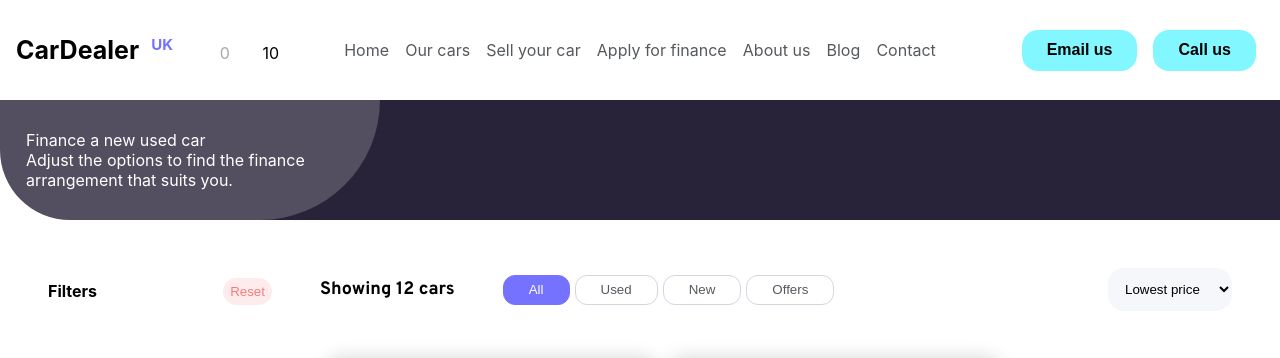
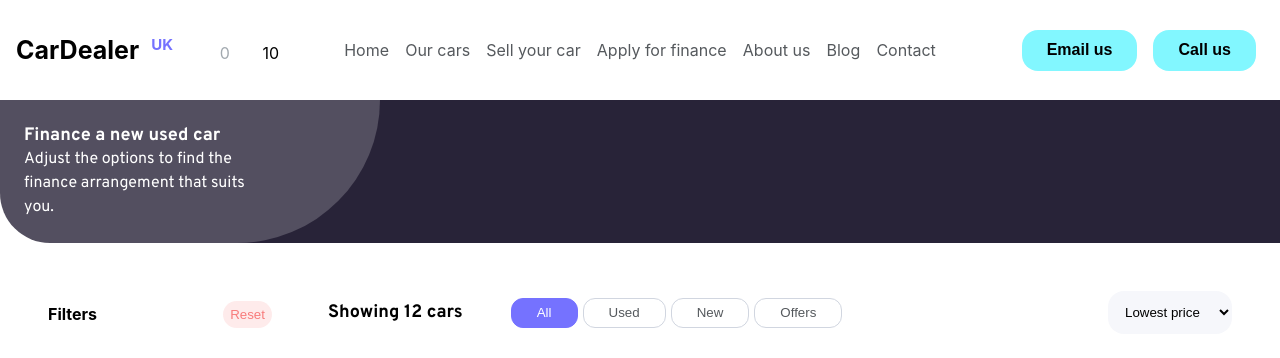
Before and after one commit to Danielvermel/carDealer-uk-layouts-test, a Nuxt app: page / in a window 1280 px wide. Shown: the top 358 px of the page. Built offline with nearby package versions, Linux system fonts and the light colour scheme; some icons are missing.

Commit message:
improve finance banner and add new scss

```diff
--- a/assets/css/main.scss
+++ b/assets/css/main.scss
@@ -25,7 +25,9 @@ ul {
    color: #FFFFFF;
 }
 
-
+.text-black{
+    color: #000000;
+}
 
 // Flexbox classes
 .flexbox-container {
@@ -39,80 +41,21 @@ ul {
     align-items: center;
 }
 
-.flexbox-item-2{
-    -ms-flex:0 0 16%;
-    flex:0 0 16%;
-    max-width:16%
-}
-
-.flexbox-item-3{
-    -ms-flex:0 0 25%;
-    flex:0 0 25%;
-    max-width:25%
-}
-
-.flexbox-item-4{
-    -ms-flex:0 0 33%;
-    flex:0 0 33%;
-    max-width:33%
-}
-
-.flexbox-item-5{
-    -ms-flex:0 0 41%;
-    flex:0 0 41%;
-    max-width:41%
-}
-
-.flexbox-item-6{
-    -ms-flex:0 0 50%;
-    flex:0 0 50%;
-    max-width:50%
-}
-
-.flexbox-item-7{
-    -ms-flex:0 0 58%;
-    flex:0 0 58%;
-    max-width:58%
-}
-
-.flexbox-item-8{
-    -ms-flex:0 0 66%;
-    flex:0 0 66%;
-    max-width:66%
-}
-
-.flexbox-item-9{
-    -ms-flex:0 0 75%;
-    flex:0 0 75%;
-    max-width:75%
-}
-
-.flexbox-item-10{
-    -ms-flex:0 0 83%;
-    flex:0 0 83%;
-    max-width:83%
-}
-
-.flexbox-item-11{
-    -ms-flex:0 0 91%;
-    flex:0 0 91%;
-    max-width:91%
-}
-
-.flexbox-item-12{
-    -ms-flex:0 0 100%;
-    flex:0 0 100%;
-    max-width:100%
-}
-
 .justify-content-between {
     justify-content: space-between;
 }
 
-.flexbox-item-5 {
-    width: 190px;
+$flexoptions: 12%, 16%, 25%, 33%, 41%, 50%, 58%, 66%, 75%, 83%, 91%, 100%;
+
+@each $item in $flexoptions {
+
+    $index: index($flexoptions, $item);
+
+    .flexbox-item-#{$index}{
+        flex:0 0 #{$item};
+        max-width: 0 0 #{$item};
+    }
 }
-
 
 // Margin & padding classes
 
--- a/assets/css/partials/_mobile.scss
+++ b/assets/css/partials/_mobile.scss
@@ -1,3 +1,43 @@
-@media(max-width:700px){
+$flexoptions: 12%, 16%, 25%, 33%, 41%, 50%, 58%, 66%, 75%, 83%, 91%, 100%;
 
+
+@media(min-width:768px){
+
+    @each $item in $flexoptions {
+        $index: index($flexoptions, $item);
+
+        .flexbox-item-lg-#{$index}{
+            flex:0 0 #{$item};
+            max-width: 0 0 #{$item};
+        }
+    }
 }
+
+
+@media(max-width:768px){
+
+    @each $item in $flexoptions {
+        $index: index($flexoptions, $item);
+
+        .flexbox-item-md-#{$index}{
+            flex:0 0 #{$item};
+            max-width: 0 0 #{$item};
+        }
+    }
+
+    #financeBanner, #filterCars {
+        display: none;
+    }
+}
+
+@media(max-width:375px){
+
+    @each $item in $flexoptions {
+        $index: index($flexoptions, $item);
+
+        .flexbox-item-sm-#{$index}{
+            flex:0 0 #{$item};
+            max-width: 0 0 #{$item};
+        }
+    }
+}
--- a/components/BottomContent.vue
+++ b/components/BottomContent.vue
@@ -1,7 +1,7 @@
 <template>
     <header class="flexbox-container justify-content-between align-center my-5 mr-5">
-        <a class="bottom-content-text-link flexbox-item-2" href="#navbar">Back to top</a>
-            <div class="flexbox-item-7 my-auto">
+        <a class="bottom-content-text-link mr-5 ml-2 flexbox-item-3" href="#navbar">Back to top</a>
+            <div class="my-auto flexbox-item-6">
                 <button class="button-type"
                     :class="{
                         'active': carType == 'back'
@@ -48,7 +48,7 @@
             </div>
 
 
-        <select class="sort-cars flexbox-item-3">
+        <select class="sort-cars flexbox-item-2">
             <option value="lowestPrice">Lowest price</option>
             <option value="highestPrice">Highest price</option>
         </select>
--- a/components/FilterCars.vue
+++ b/components/FilterCars.vue
@@ -1,5 +1,5 @@
 <template>
-    <div class="mx-5">
+    <div id="filterCars" class="mx-5">
         <div class="flexbox-container justify-content-between my-5 filters-header">
             <strong>Filters</strong>
             <button class="button-reset">Reset</button>
--- a/components/FinanceBanner.vue
+++ b/components/FinanceBanner.vue
@@ -1,8 +1,8 @@
 <template>
-    <div class="banner-container">
-        <div class="flexbox-item-3 text-white banner mx-3">
-            <span class="banner-title">Finance a new used car </span>
-            <p class="banner-text text-block">
+    <div id="financeBanner" class="banner-container py-4">
+        <div class="text-white banner mx-4">
+            <h4 class="banner-title">Finance a new used car </h4>
+            <p class="banner-text">
                 Adjust the options to find the finance arrangement that suits you.
             </p>
         </div>
@@ -16,13 +16,10 @@
 
 .banner-container {
     background-color: $banner-dark-color;
-    width: 100%;
-    padding: 30px 10px;
-    border-radius: 0 0 0 70px;
+    border-radius: 0 0 0 50px;
     position: relative;
-}
 
-.banner-container::before{
+    &::before{
         content: ' ';
         display: block;
         position: absolute;
@@ -35,9 +32,23 @@
         border-radius: 0 0  150px 50px;
     }
 
-.bannert-title .bannert-text {
-    z-index: 2;
-    color: #FFFFFF;
+    .banner {
+        .banner-title {
+            font-size: 18px;
+            font-weight: 700;
+            font-family: 'Overpass', sans-serif;
+        }
+         .banner-text {
+            line-height: 24px;
+            width: 20% !important;
+            font-size: 16px;
+            font-weight: 400;
+            font-family: 'Overpass', sans-serif;
+        }
+    }
+
+
+
 }
 
 </style>
--- a/components/Logo.vue
+++ b/components/Logo.vue
@@ -1,6 +1,5 @@
 <template>
-    <span
-    class="nav-logo"
+    <span class="nav-logo"
     :class="{
         'text-white': color === 'white',
         'text-black': color === 'black'
@@ -21,21 +20,12 @@
     .nav-logo{
         font-size: 25px;
         font-weight: bold;
+
+        sup{
+            color: $primary-color;
+            font-size: 15px;
+            margin-top: 20px;
+            padding: 6.24px;
+        }
     }
-
-    .text-white{
-        color: #FFFFFF;
-    }
-
-    .text-black{
-        color: #000000;
-    }
-
-    .nav-logo sup{
-        color: $primary-color;
-        font-size: 15px;
-        margin-top: 20px;
-        padding: 6.24px;
-    }
-
 </style>
--- a/components/Nav.vue
+++ b/components/Nav.vue
@@ -1,9 +1,9 @@
 <template>
-    <nav class="justify-content-between flexbox-container mx-3" id="navbar">
+    <nav class="justify-content-between flexbox-container mx-3 align-center" id="navbar">
 
         <div class="flexbox-item-3">
             <Logo color="black" class="mr-3" />
-            <div class="nav-icon text-disabled">
+            <div class="nav-icon text-disabled my-auto">
                 <StarOutlineIcon /> <span class="ml-1 mr-2">0</span>
             </div>
             <div class="nav-icon">
@@ -74,7 +74,7 @@ import RestoreIcon from 'vue-material-design-icons/Restore.vue';
         align-items: center;
 
         .nav-icon{
-            display: inline-block;
+            display:contents
         }
 
         ul {
--- a/components/TopContent.vue
+++ b/components/TopContent.vue
@@ -2,7 +2,7 @@
     <header>
 
     <div class="flexbox-container align-center my-5 mr-5">
-        <span class="car-quantaty-text my-auto mr-5">Showing {{carQuantity}} cars</span>
+        <span class="car-quantaty-text my-auto mr-5 ml-2">Showing {{carQuantity}} cars</span>
         <button class="button-type my-auto"
             :class="{
                 'active': carType == 'all'
@@ -91,7 +91,6 @@ export default {
     padding: 13px;
     border: none;
     margin-left: auto;
-
 }
 
 </style>
--- a/pages/index.vue
+++ b/pages/index.vue
@@ -5,7 +5,7 @@
         <aside class="flexbox-item-3">
           <FilterCars />
         </aside>
-        <section class="flexbox-item-9">
+        <section class="flexbox-item-lg-9 flexbox-item-md-12">
           <Results />
         </section>
       </div>
```
Lines whose indentation alone changed are shown as unchanged.
